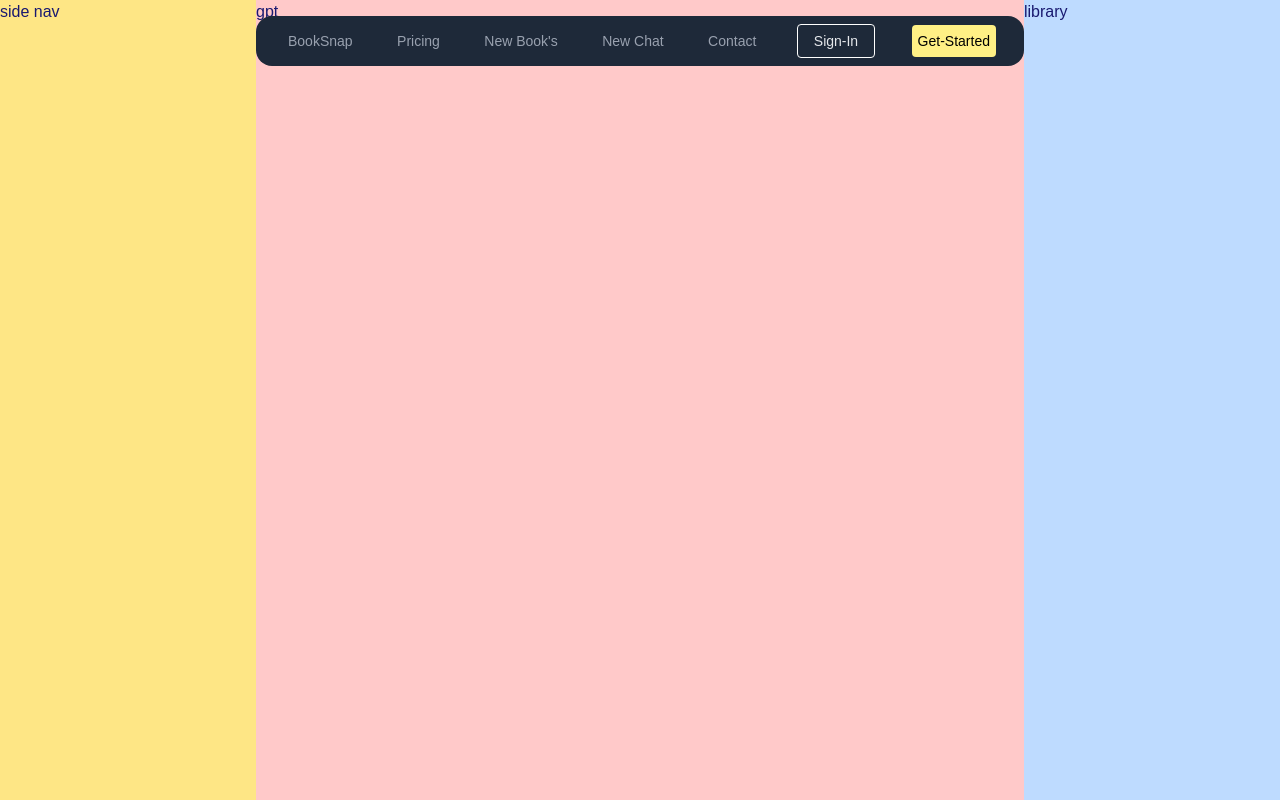
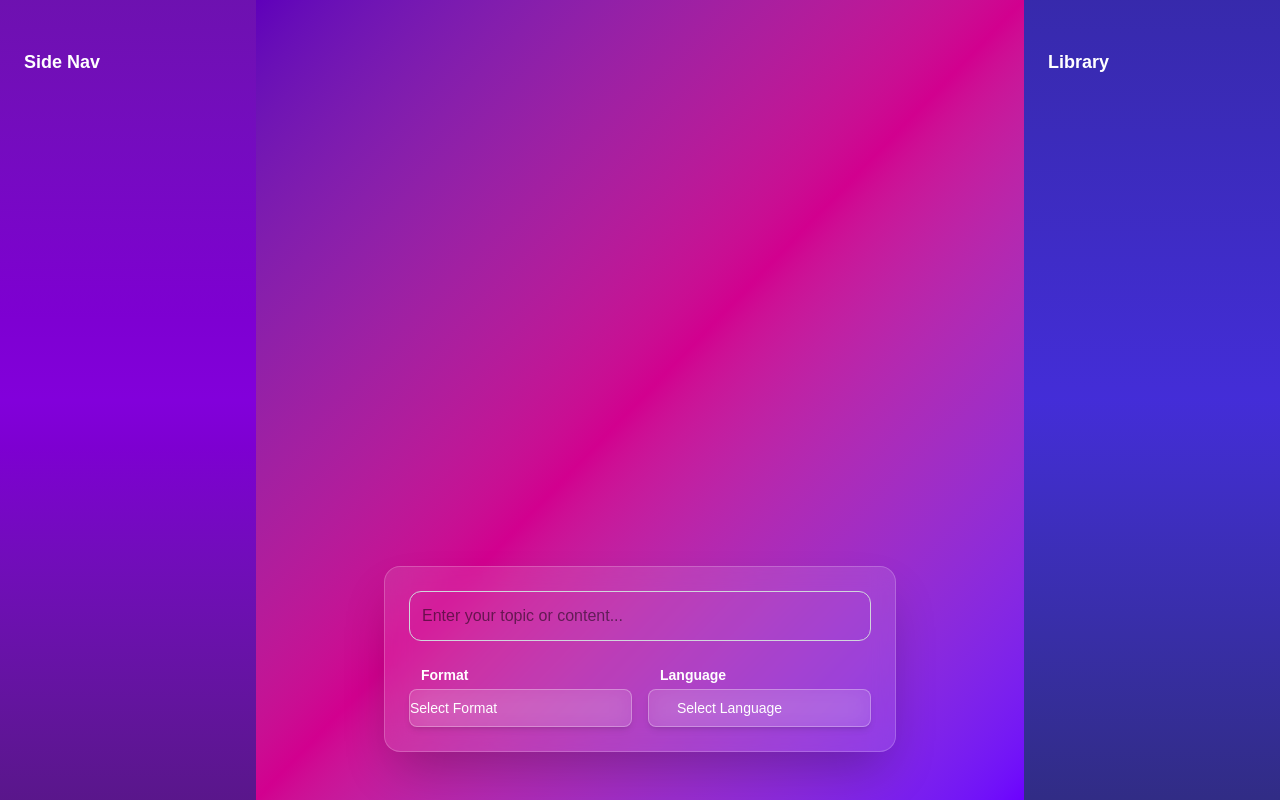
Before and after one commit to rahulkardile/book-summarizer, a Next.js app: page /chat in a window 1280 px wide. Built offline with nearby package versions, Linux system fonts and the light colour scheme; a web font is replaced by a local one.

Commit message:
style fix and color codeing and option handliing

```diff
--- a/app/(root)/chat/page.tsx
+++ b/app/(root)/chat/page.tsx
@@ -1,13 +1,63 @@
-import React from 'react'
+'use client'
 
-const page = () => {
-    return (
-        <section className='h-screen bg-white flex'>
-            <div className="bg-amber-200 w-[20%]">side nav</div>
-            <div className="bg-red-200 w-[60%]">gpt</div>
-            <div className="bg-blue-200 w-[20%]">library</div>
+import React, { useState } from 'react'
+import Options from '@/app/components/Options'
+import { languageOptions, summarizationOptions } from '@/utils/Contants'
+
+const Page: React.FC = () => {
+  const [format, setFormat] = useState<string>('')
+  const [language, setLanguage] = useState<string>('')
+
+  return (
+    <section className="h-screen flex text-white font-medium">
+      {/* Left Sidebar */}
+      <aside className="w-[20%] bg-gradient-to-b from-purple-800 via-purple-700 to-purple-900 p-6 pt-12 shadow-lg">
+        <h2 className="text-lg font-semibold">Side Nav</h2>
+      </aside>
+
+      {/* Main Content */}
+      <main className="w-[60%] bg-gradient-to-br from-[#5f00ba] via-[#d2008f] to-[#6c00ff] pt-12 flex flex-col items-center relative">
+        <section className="w-11/12 md:w-3/4 lg:w-2/3 absolute bottom-12 bg-white/10 backdrop-blur-md p-6 rounded-2xl shadow-2xl space-y-6 border border-white/20">
+          <input
+            type="text"
+            placeholder="Enter your topic or content..."
+            className="w-full p-3 text-black rounded-xl border border-gray-300 focus:outline-none focus:ring-2 focus:ring-white/80"
+          />
+
+          <div className="flex flex-col md:flex-row gap-4">
+            <Options
+              id="summarization-format"
+              padding={2}
+              label="Format"
+              options={summarizationOptions}
+              value={format}
+              onChange={(val) => {
+                setFormat(val)
+                console.log('Format selected:', val)
+              }}
+            />
+
+            <Options
+              id="summarization-language"
+              padding={7}
+              label="Language"
+              options={languageOptions}
+              value={language}
+              onChange={(val) => {
+                setLanguage(val)
+                console.log('Language selected:', val)
+              }}
+            />
+          </div>
         </section>
-    )
+      </main>
+
+      {/* Right Sidebar */}
+      <aside className="w-[20%] bg-gradient-to-b from-indigo-800 via-indigo-700 to-indigo-900 p-6 pt-12 shadow-lg">
+        <h2 className="text-lg font-semibold">Library</h2>
+      </aside>
+    </section>
+  )
 }
 
-export default page
+export default Page
--- /dev/null
+++ b/app/components/Options.tsx
@@ -0,0 +1,48 @@
+'use client'
+
+import { OptionsProps } from '@/utils/types'
+import React from 'react'
+
+const Options: React.FC<OptionsProps> = ({
+  id,
+  padding,
+  label,
+  options,
+  value,
+  onChange,
+}) => {
+  return (
+    <div className="flex flex-col items-start w-full">
+      <label htmlFor={id} className="mb-1 text-sm font-semibold mx-3 text-white">
+        {label}
+      </label>
+      <select
+        id={id}
+        value={value}
+        onChange={(e) => onChange(e.target.value)}
+        className={`
+          w-full px-${padding} py-2
+          bg-white/10 text-white
+          rounded-lg border border-white/30
+          focus:outline-none focus:ring-2 focus:ring-white/80
+          backdrop-blur-md shadow-md text-sm transition duration-200
+        `}
+      >
+        <option value="" className="text-gray-300">
+          Select {label}
+        </option>
+        {options.map((opt) => (
+          <option
+            key={opt.value}
+            value={opt.value}
+            className="text-black"
+          >
+            {opt.label}
+          </option>
+        ))}
+      </select>
+    </div>
+  )
+}
+
+export default Options
--- a/app/globals.css
+++ b/app/globals.css
@@ -24,3 +24,9 @@ body {
   color: var(--foreground);
   font-family: Arial, Helvetica, sans-serif;
 }
+
+select {
+  appearance: none; /* removes native styles */
+  -webkit-appearance: none;
+  -moz-appearance: none;
+}
--- /dev/null
+++ b/utils/Contants.ts
@@ -0,0 +1,14 @@
+import { Option } from "./types"
+
+ export const summarizationOptions: Option[] = [
+    { value: 'abstractive', label: 'Abstractive' },
+    { value: 'chapter-wise', label: 'Chapter Wise' },
+    { value: 'extractive', label: 'Extractive' },
+    { value: 'bullet-points', label: 'Bullet Points' },
+  ]
+
+ export const languageOptions: Option[] = [
+    { value: 'english', label: 'English' },
+    { value: 'hindi', label: 'Hindi' },
+    { value: 'marathi', label: 'Marathi' },
+  ]
--- /dev/null
+++ b/utils/types.ts
@@ -0,0 +1,14 @@
+
+export interface Option {
+    value: string
+    label: string
+}
+
+export interface OptionsProps {
+    id: string
+    padding: number
+    label: string
+    options: Option[]
+    value?: string
+    onChange: (value: string) => void
+}
```
